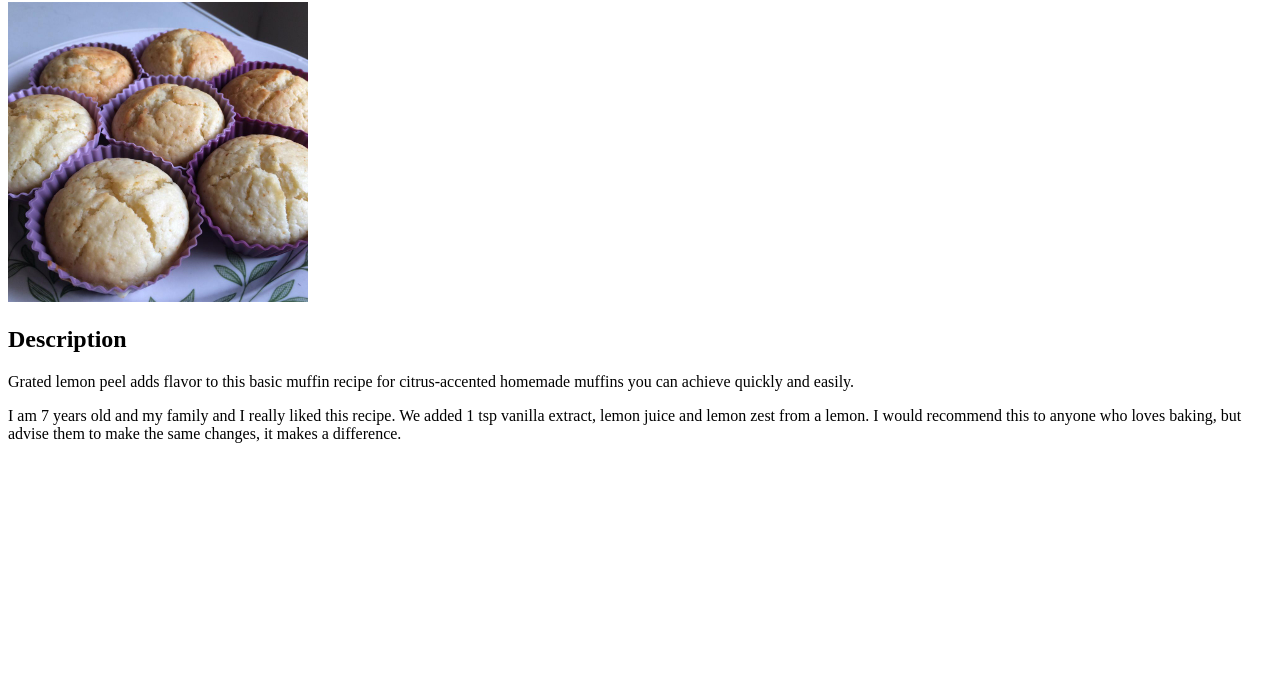
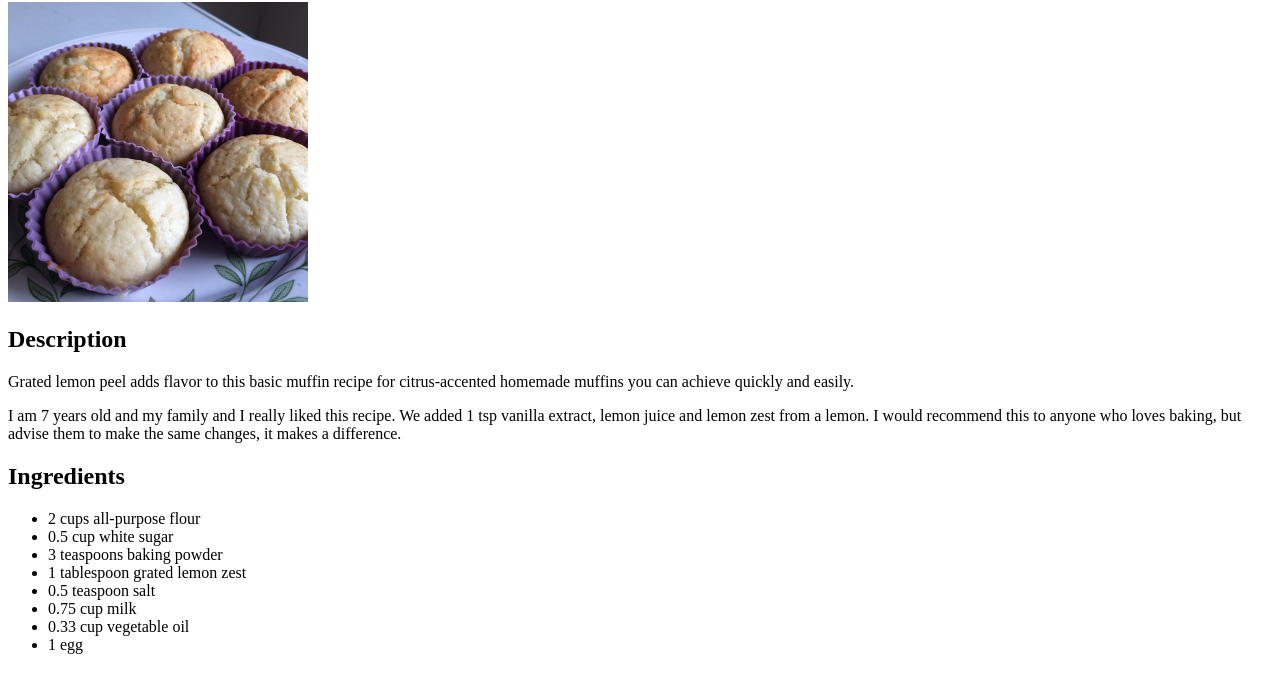
Before and after one commit to MarcusCalgar/odin-recipes, a plain HTML site: page recipes/lemon-muffin.html in a window 1280 px wide. Shown: the part 78-770 px from the top of the page. Drawn offline with Linux system fonts and the light colour scheme.

Commit message:
Add ingredients to lemon muffin

```diff
--- a/recipes/lemon-muffin.html
+++ b/recipes/lemon-muffin.html
@@ -13,6 +13,16 @@
     <h2>Description</h2>
     <p>Grated lemon peel adds flavor to this basic muffin recipe for citrus-accented homemade muffins you can achieve quickly and easily.</p>
     <p>I am 7 years old and my family and I really liked this recipe. We added 1 tsp vanilla extract, lemon juice and lemon zest from a lemon. I would recommend this to anyone who loves baking, but advise them to make the same changes, it makes a difference.</p>
-
+    <h2>Ingredients</h2>
+    <ul>
+        <li>2 cups all-purpose flour</li>
+        <li>0.5 cup white sugar</li>
+        <li>3 teaspoons baking powder</li>
+        <li>1 tablespoon grated lemon zest</li>
+        <li>0.5 teaspoon salt</li>
+        <li>0.75 cup milk</li>
+        <li>0.33 cup vegetable oil</li>
+        <li>1 egg</li>
+    </ul>
 </body>
 </html>
```
